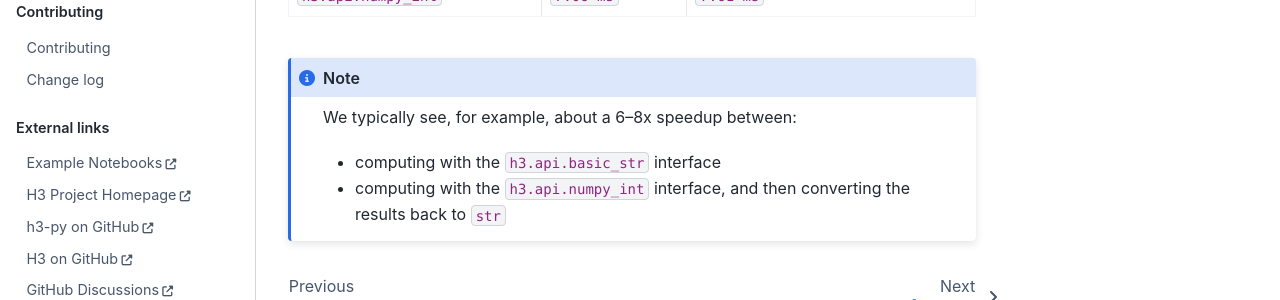
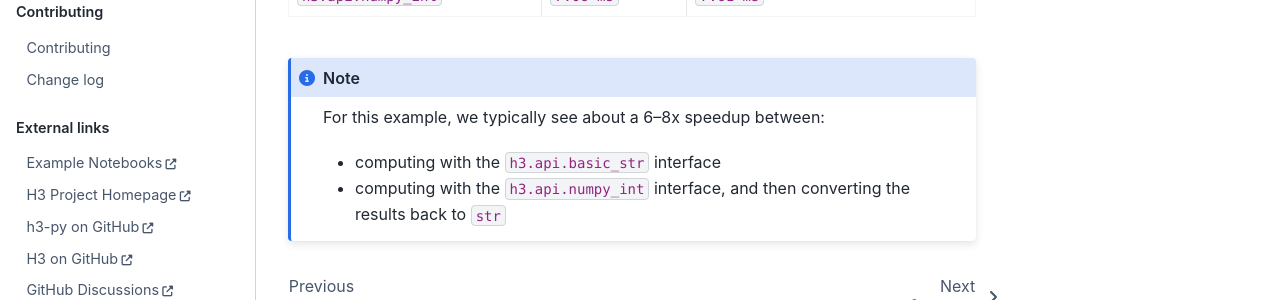
Before and after one commit to uber/h3-py, a Jupyter Book: the page built from docs/api_comparison.md, in a window 1280 px wide and 900 px high, scrolled down 4951 px. Shown: the part 447-747 px from the top of the window. Built offline with Jupyter Book 1.0.4 settings and Sphinx 7.4.7 and the Sphinx Book theme 1.1.4, drawn with Linux system fonts in a browser that asks for light colours.

Commit message:
docs nits

`````diff
--- a/docs/api_comparison.md
+++ b/docs/api_comparison.md
@@ -67,7 +67,7 @@ using `list` and `set` for collections.
 ```
 
 ````{note}
-`basic_str` is the default API provided when you `import h3`; that is,
+`basic_str` is the default API provided when you `import h3`. That is,
 
 ```python
 import h3.api.basic_str as h3
@@ -259,7 +259,7 @@ benchmarks yourself with the
 
 
 ```{note}
-We typically see, for example, about a 6--8x speedup between:
+For this example, we typically see about a 6--8x speedup between:
 
 - computing with the `h3.api.basic_str` interface
 - computing with the `h3.api.numpy_int` interface, and then converting the results back to `str`
`````
Also changed, not shown: readme.md (+2 -4 lines).
